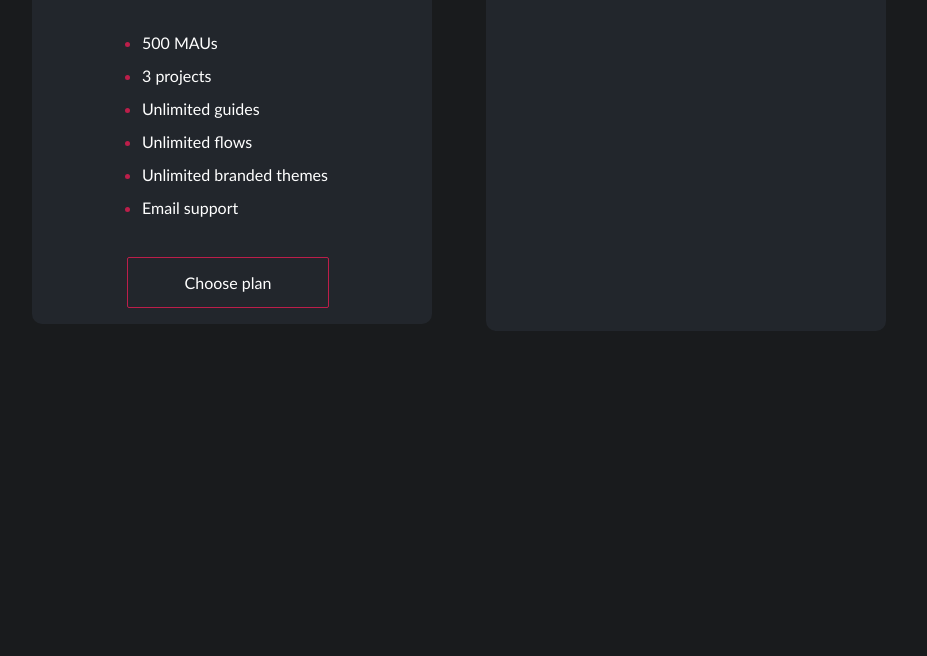
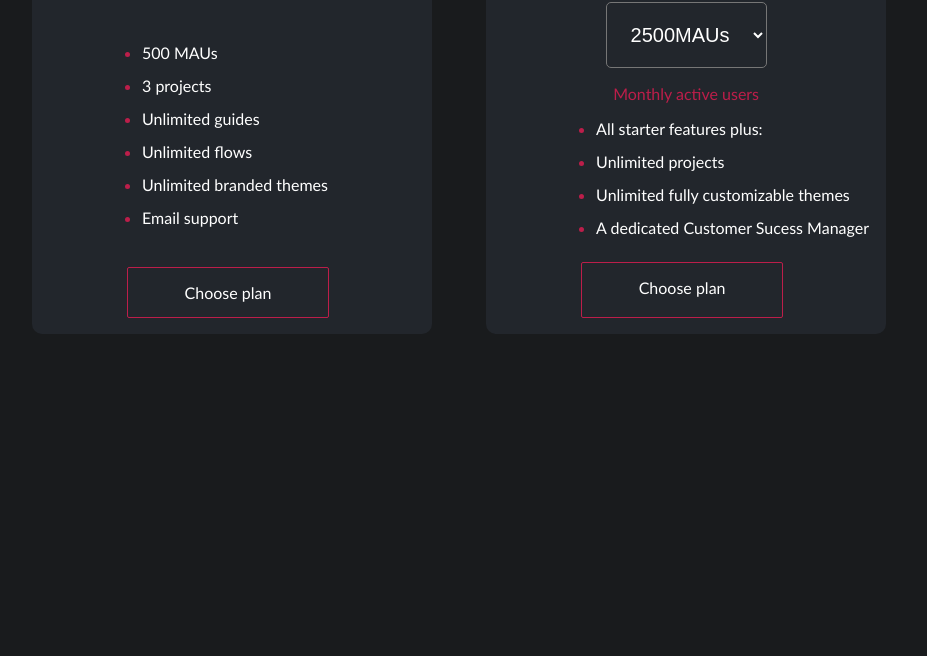
Before and after one commit to Portegaperalta/pricing-card-page, a plain HTML site: page index.html in a window 1280 px wide. Shown: the part 457-1113 px from the top of the page, without its empty margins (268-1195 px from the left). After the commit the page ends 800 px from the top, so only its background shows below. Drawn offline with Linux system fonts and the light colour scheme.

Commit message:
css work

```diff
--- a/index.html
+++ b/index.html
@@ -47,6 +47,23 @@
         <div class="pro-pack-box">
           <h3>Pro</h3>
           <p class="pro-pack-price">$99/Month</p>
+          <div class="select-maus-box">
+            <select>
+              <option value="2500MAUs">2500MAUs</option>
+              <option value="3000MAUs">3000MAUs</option>
+              <option value="4000MAUs">4000MAUs</option>
+            </select>
+            <p>Monthly active users</p>
+          </div>
+          <ul class="pro-pack-benefits-list">
+            <li>All starter features plus:</li>
+            <li>Unlimited projects</li>
+            <li>Unlimited fully customizable themes</li>
+            <li>A dedicated Customer Sucess Manager</li>
+          </ul>
+          <div class="choose-plan-button-pro-pack">
+            <a href="">Choose plan</a>
+          </div>
         </div>
       </div>
     </div>
--- a/styles.css
+++ b/styles.css
@@ -107,7 +107,8 @@ body {
   background-color: #22262C;
   position: relative;
   left: 300px;
-  bottom: 325px;
+  top: 10px;
+  bottom: 1px;
   border-radius: 10px;
   display: inline-block;
 }
@@ -117,10 +118,69 @@ body {
   color: white;
   text-align: center;
   padding-top: 30px;
+  margin-top: 0px;
+  position: relative;
+  top: 23px;
 }
 
 .pro-pack-price {
   color: white;
   text-align: center;
   font-size: 45px;
+  position: relative;
+  top: 30px;
 }
+
+.select-maus-box {
+  text-align: center;
+}
+
+.select-maus-box select {
+  background-color: #22262C;
+  color: white;
+  padding: 20px;
+  border-radius: 5px;
+  font-size: 20px;
+}
+
+.select-maus-box p {
+  color: #BC1E4A;
+}
+
+.pro-pack-benefits-list {
+  position: relative;
+  left: 70px;
+}
+
+.pro-pack-benefits-list li {
+  margin-bottom: 14px;
+  color: white;
+}
+
+.pro-pack-benefits-list li::marker {
+  color: #BC1E4A;
+}
+
+.choose-plan-button-pro-pack {
+  position: relative;
+  text-align: center;
+  width: 200px;
+  border: 1px solid #BC1E4A;
+  border-radius: 2px;
+  margin-top: 40px;
+  padding-top: 15px;
+  padding-bottom: 20px;
+  left: 95px;
+  bottom: 15px;
+}
+
+.choose-plan-button-pro-pack a {
+  color: white;
+  text-decoration: none;
+}
+
+.choose-plan-button-pro-pack:hover {
+  border-radius: 60px;
+  background-color: #BC1E4A;
+  transition: 2s;
+}
```
